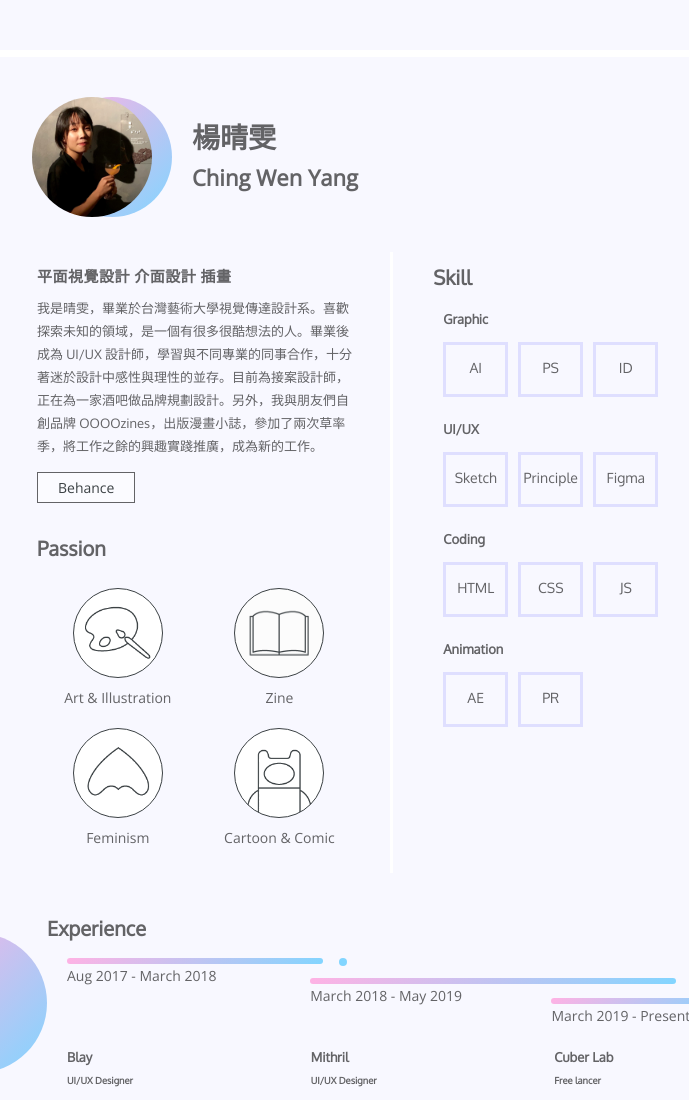
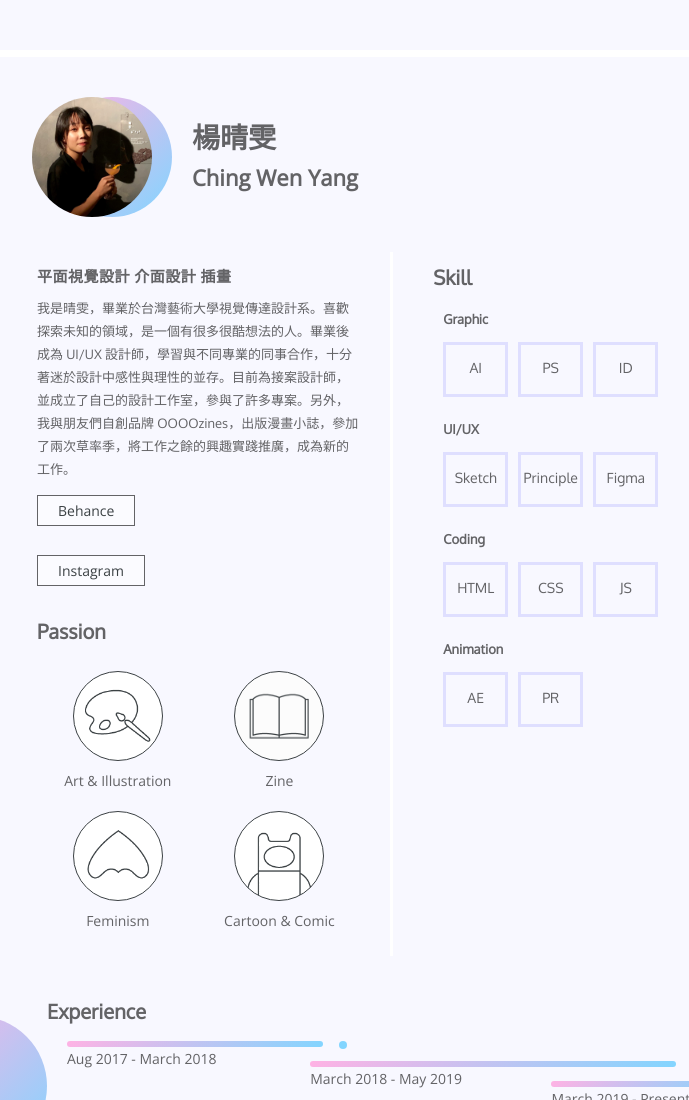
Before and after one commit to chingwenqqq/resume, a plain HTML site: page index.html in a window 1280 px wide. Shown: the top 1100 px of the page, without its empty margins (240-929 px from the left). Drawn offline with nearby package versions, Linux system fonts and the light colour scheme.

Commit message:
introduction adjust & add ig link

```diff
--- a/index.html
+++ b/index.html
@@ -27,10 +27,15 @@
         <h3>
           平面視覺設計 介面設計 插畫
         </h3>
-        <p>我是晴雯，畢業於台灣藝術大學視覺傳達設計系。喜歡探索未知的領域，是一個有很多很酷想法的人。畢業後成為 UI/UX 設計師，學習與不同專業的同事合作，十分著迷於設計中感性與理性的並存。目前為接案設計師，正在為一家酒吧做品牌規劃設計。另外，我與朋友們自創品牌 OOOOzines，出版漫畫小誌，參加了兩次草率季，將工作之餘的興趣實踐推廣，成為新的工作。</p>
+        <p>我是晴雯，畢業於台灣藝術大學視覺傳達設計系。喜歡探索未知的領域，是一個有很多很酷想法的人。畢業後成為 UI/UX 設計師，學習與不同專業的同事合作，十分著迷於設計中感性與理性的並存。目前為接案設計師，並成立了自己的設計工作室，參與了許多專案。另外，我與朋友們自創品牌 OOOOzines，出版漫畫小誌，參加了兩次草率季，將工作之餘的興趣實踐推廣，成為新的工作。</p>
         <div class="buttons">
           <a class="btn fill" href="https://www.behance.net/ching-yang" target="_blank">
             Behance
+          </a>
+        </div>
+        <div class="buttons">
+          <a class="btn fill" href="https://www.instagram.com/cuberzine/" target="_blank">
+            Instagram
           </a>
         </div>
         <div class="block">
@@ -83,9 +88,7 @@
             <ul>
               <li>
                 <div class="skillLevel">
-
                   Sketch
-
                 </div>
               </li>
               <li>
@@ -97,7 +100,6 @@
               <li>
                 <div class="skillLevel">
                   Figma
-
                 </div>
               </li>
             </ul>
@@ -106,19 +108,16 @@
               <li>
                 <div class="skillLevel">
                   HTML
-
                 </div>
               </li>
               <li>
                 <div class="skillLevel">
                   CSS
-
                 </div>
               </li>
               <li>
                 <div class="skillLevel">
                   JS
-
                 </div>
               </li>
             </ul>
```
